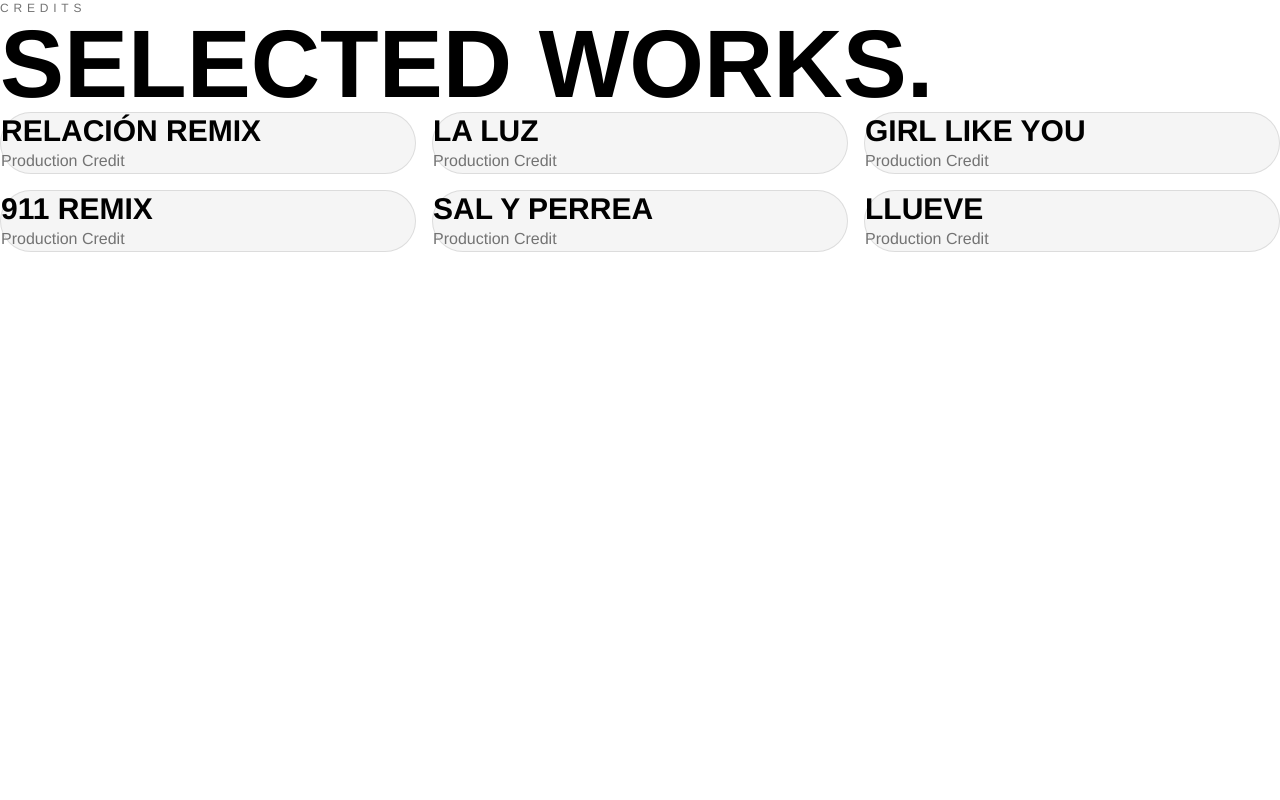
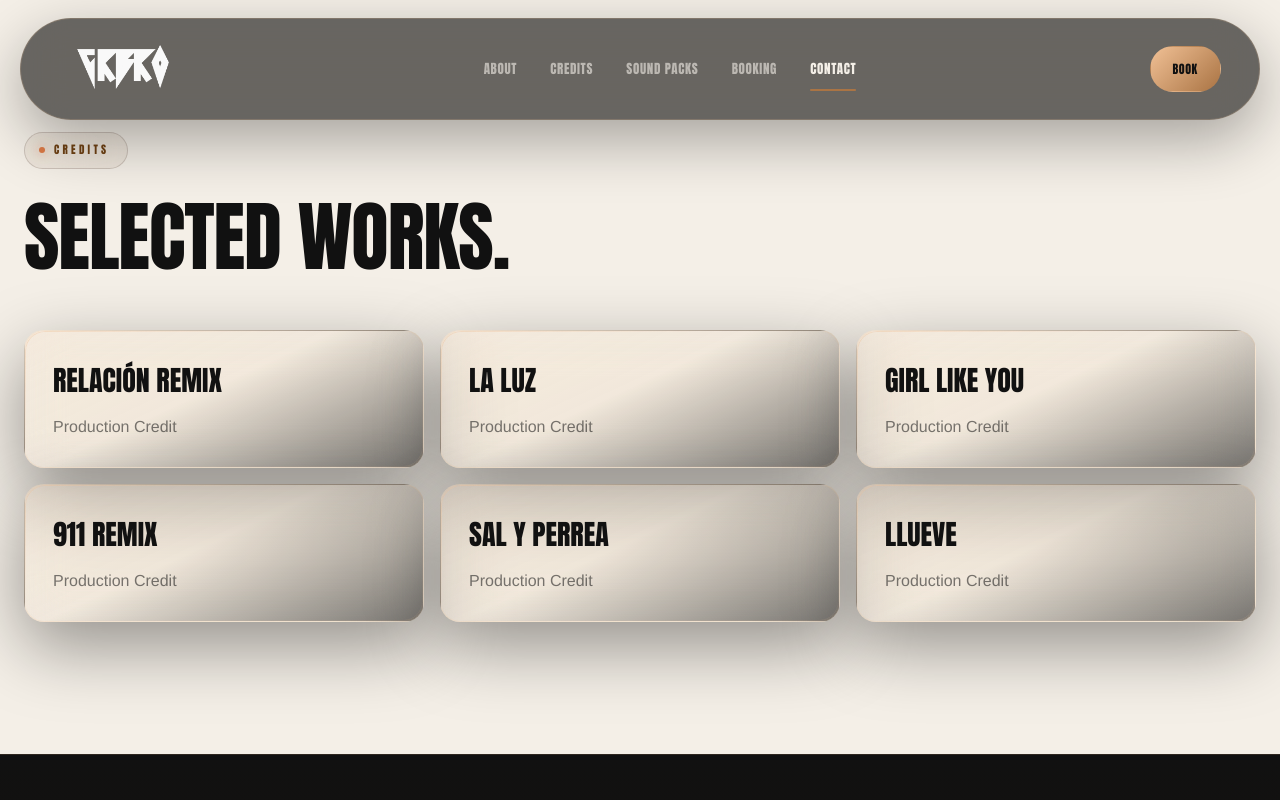
Before and after one commit to vixaontheblock/crbro, a Next.js app: page /credits in a window 1280 px wide. Shown: the top 800 px of the page. Built offline with nearby package versions, Linux system fonts and the light colour scheme.

Commit message:
Update CreditsPage layout and remove redundant code
Refactored CreditsPage component layout and styling.

```diff
--- a/src/app/credits/page.js
+++ b/src/app/credits/page.js
@@ -1,44 +1,56 @@
-export default function CreditsPage() {
-  return (
-    <main className="min-h-screen bg-white px-6 py-32 text-black">
-      <div className="mx-auto max-w-7xl">
+import Navbar from "@/components/Navbar";
+import Footer from "@/components/Footer";
 
-        <p className="text-xs tracking-[0.4em] text-neutral-500">
-          CREDITS
-        </p>
-
-        <h1 className="mt-6 text-6xl font-black leading-none md:text-8xl">
-          SELECTED WORKS.
-        </h1>
-
-        <div className="mt-20 grid gap-4 md:grid-cols-3">
-
-          {[
+const tracks = [
   "RELACIÓN REMIX",
   "LA LUZ",
   "GIRL LIKE YOU",
   "911 REMIX",
   "SAL Y PERREA",
   "LLUEVE",
-          ].map((track) => (
+];
 
+export default function CreditsPage() {
+  return (
+    <main className="site-main">
+      <Navbar />
+
+      <section className="credits-section" style={{ paddingTop: "180px" }}>
+        <div className="container">
+          <div className="section-intro">
+            <span className="kicker">Credits</span>
+            <h1 className="title">Selected works.</h1>
+          </div>
+
+          <div className="work-grid" style={{ marginTop: "56px", gridTemplateColumns: "repeat(3, 1fr)" }}>
+            {tracks.map((track) => (
               <div
                 key={track}
-              className="rounded-[2rem] border border-black/10 bg-neutral-100 p-6"
+                className="glass"
+                style={{ padding: "28px", borderRadius: "20px" }}
               >
-              <h3 className="text-3xl font-black">
+                <h3
+                  style={{
+                    fontFamily: '"Gobold","Anton","Impact","Arial Narrow",sans-serif',
+                    fontSize: "28px",
+                    fontWeight: 950,
+                    textTransform: "uppercase",
+                    color: "var(--crbro-black)",
+                  }}
+                >
                   {track}
                 </h3>
 
-              <p className="mt-4 text-neutral-500">
+                <p style={{ marginTop: "14px", color: "rgba(17,17,17,0.55)" }}>
                   Production Credit
                 </p>
               </div>
-
             ))}
-
           </div>
         </div>
+      </section>
+
+      <Footer />
     </main>
   );
 }
```
Lines whose indentation alone changed are shown as unchanged.
